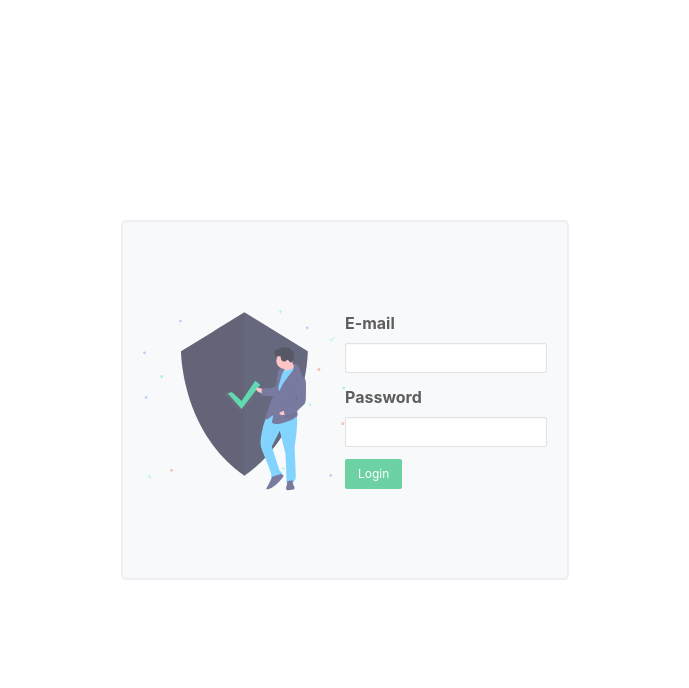
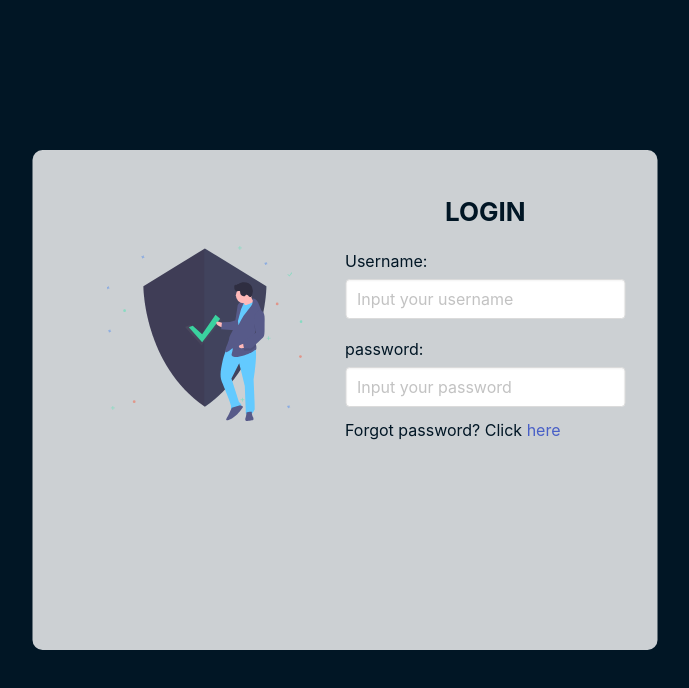
Before and after one commit to arivas-dev/fullstack, a React (Create React App) app in the folder web/: page / in a window 1280 px wide. Shown: the top 688 px of the page, without its empty margins (295-984 px from the left). Built offline with nearby package versions, Linux system fonts and the light colour scheme.

Commit message:
replace styled-components by sass

```diff
--- a/web/jsconfig.json
+++ b/web/jsconfig.json
@@ -2,7 +2,7 @@
   "compilerOptions": {
     "baseUrl": "src",
     "rootDir": ".",
-    "moduleResolution": "node",
+    "moduleResolution": "classic",
     "target": "es2019"
   },
   "exclude": ["/node_modules"]
--- a/web/src/App.js
+++ b/web/src/App.js
@@ -1,13 +1,21 @@
-import logo from './logo.svg';
+import { Spin } from 'antd';
+import { SystemRoutes } from 'components/SytemRoutes/SystemRoutes';
+import { BrowserRouter as Router, Switch } from 'react-router-dom';
+import React, { Suspense } from 'react';
 import './App.css';
-import Login from './pages/Login'
 import 'bulma/css/bulma.css'
+
+const Loading = () => <Spin tip="Please wait..." size="large" />
 
 function App() {
   return (
-    <div className="App">
-      <Login />
-    </div>
+    <Suspense fallback={<Loading />}>
+      <Router>
+        <Switch>
+          <SystemRoutes />
+        </Switch>
+      </Router>
+    </Suspense>
   );
 }
 
--- /dev/null
+++ b/web/src/components/SytemRoutes/SystemRoutes.js
@@ -0,0 +1,14 @@
+import React, { lazy } from 'react';
+import { Switch, Route } from 'react-router-dom';
+
+const Login = lazy(() => import('pages/login/Login'));
+const NotFound = lazy(() => import('pages/notFound/NotFound'));
+
+
+export const SystemRoutes = () => (
+  <Switch>
+    <Route exact path="/" component={Login} />
+    <Route exact path="/login" component={Login} />
+    <Route path="*" component={NotFound} />
+  </Switch>
+);
--- /dev/null
+++ b/web/src/constants/api.js
@@ -0,0 +1,3 @@
+const endPoints = {
+  login: 'http://127.0.0.1:8000/api/v1/login',
+};
--- a/web/src/pages/Login/index.js
+++ /dev/null
@@ -1,128 +0,0 @@
-import React, { useState } from 'react'
-import security from '../../assets/img/login/security.svg'
-import styled from 'styled-components'
-import axios from 'axios'
-import { setToken } from '../../store/actions/UserAction'
-import { connect } from 'react-redux'
-import {ErrorMessage} from '../../components/ErrorMessage'
-
-function Login(props) {
-    const [email, setEmail] = useState('')
-    const [password, setPassword] = useState('')
-
-    const login = async () => {
-        try {
-            const {data: {token}} = await axios.post('http://127.0.0.1:8000/api/v1/login',{email,password})
-
-            props.setToken(token)
-        } catch (error) {
-            const { response } = error
-            ErrorMessage(response)
-        }
-    }
-
-
-    return (
-        <Wrapper>
-            <div className="img_div">
-                <div className="security_img">
-                    <img src={security} />
-                </div>
-                <div className="form-login">
-                    <div className="inputs-login">
-                        <div className="field">
-                            <label className="label">E-mail</label>
-                            <div className="control">
-                                <input
-                                    className="input is-small"
-                                    type="text"
-                                    onChange={(evt) => setEmail(evt.target.value)}
-                                />
-                            </div>
-                        </div>
-
-                        <div className="field">
-                            <label className="label">Password</label>
-                            <div className="control">
-                                <input
-                                    className="input is-small"
-                                    type="password"
-                                    onChange={(evt) => setPassword(evt.target.value)}
-                                />
-                            </div>
-                        </div>
-                        <div className="field">
-                            <a href='#'>{props.user.token || ''}</a>
-                            <button
-                                className="button is-success is-small"
-                                onClick={()=> login()}
-                                >
-                                    Login
-                            </button>
-                        </div>
-                    </div>
-                </div>
-            </div>
-        </Wrapper>
-    )
-}
-
-const Wrapper = styled.div`
-    display: flex;
-    width: 100vw;
-    height: 100vh;
-    align-items: center;
-    justify-content: center;
-    background: white;
-
-
-    .img_div{
-        height: 45%;
-        width: 35%;
-        background-color: #f6f8fa;
-        border: 2px solid #eaecef;
-        border-radius: 5px;
-        opacity: 0.8;
-        display: flex;
-        justify-content: center;
-        align-items: center;
-        padding: 20px;
-
-        &>div{
-            width: 50%;
-            height: 100%;
-        }
-    }
-
-    .security_img{
-        display:flex;
-    }
-
-    .field{
-        display: flex;
-    flex-wrap: wrap;
-    }
-
-    .control{
-        width: 100%;
-    }
-
-    .form-login{
-        display: flex;
-        align-items: center;
-    }
-
-`
-
-
-const mapStateToProps = (state) => ({
-    user: state.UserReducer
-  })
-
-
-
-const mapDispatchToProps = (dispatch) => ({
-    setToken: (token) => dispatch(setToken(token))
-  })
-
-  export default connect(mapStateToProps, mapDispatchToProps)(Login)
--- /dev/null
+++ b/web/src/pages/login/Login.js
@@ -0,0 +1,57 @@
+import React, { useState } from 'react'
+import security from '../../assets/img/login/security.svg'
+import axios from 'axios'
+import { setToken } from '../../store/actions/UserAction'
+import { connect } from 'react-redux'
+import {ErrorMessage} from '../../components/ErrorMessage'
+import './Login.scss';
+
+const Login = (props) => {
+    const [email, setEmail] = useState('')
+    const [password, setPassword] = useState('')
+
+    const login = async () => {
+        try {
+            const {data: {token}} = await axios.post('http://127.0.0.1:8000/api/v1/login',{email,password})
+
+            props.setToken(token)
+        } catch (error) {
+            const { response } = error
+            ErrorMessage(response)
+        }
+    }
+
+
+    return (
+        <>
+            <span className="login-bg" />
+            <div className="login">
+                <div className="login-picture">
+                    <img src={security} alt="security" />
+                </div>
+                <div className="login-inputs">
+                    <h2 className="login-title">LOGIN</h2>
+                    <div className="login-input-group">
+                        <label>Username:</label>
+                        <input class="input" type="text" placeholder="Input your username"></input>
+                    </div>
+                    <div className="login-input-group">
+                        <label>password:</label>
+                        <input class="input" type="text" placeholder="Input your password"></input>
+                    </div>
+                    <h4 className="login-forgot">Forgot password? Click <a href="!#">here</a></h4>
+                </div>
+            </div>
+        </>
+    )
+}
+
+
+const mapStateToProps = (state) => ({
+    user: state.UserReducer,
+})
+const mapDispatchToProps = (dispatch) => ({
+    setToken: (token) => dispatch(setToken(token)),
+})
+
+export default connect(mapStateToProps, mapDispatchToProps)(Login);
--- /dev/null
+++ b/web/src/pages/login/Login.scss
@@ -0,0 +1,66 @@
+@import 'src/assets/scss/mixins';
+@import 'src/assets/scss/variables';
+
+.login {
+  position: fixed;
+  border-radius: 10px;
+  top: 50%;
+  left: 50%;
+  transform: translateX(-50%) translateY(-50%);
+  width: 625px;
+  max-width: 95%;
+  height: 500px;
+  padding: 1em 2em;
+  background: rgba($color: $light, $alpha: 0.8);
+  color: $dark;
+  display: table;
+  table-layout: fixed;
+  color: $dark;
+
+  &-bg {
+    position: fixed;
+    background: $dark;
+    top: 0;
+    left: 0;
+    width: 100vw;
+    height: 100vh;
+  }
+
+  &-picture, &-inputs {
+    display: table-cell;
+    vertical-align: top;
+    width: 50%;
+  }
+
+  &-picture {
+    text-align: center;
+    & > img {
+      margin-top: 5em;
+      max-width: 70%;
+    }
+  }
+
+  &-inputs {
+    text-align: center;
+  }
+
+  &-title {
+    font-weight: bold;
+    margin-top: 1em;
+    font-size: 26px;
+    text-align: center;
+  }
+
+  &-input-group {
+    margin: .7em 0;
+    text-align: left;
+    & > label {
+      display: inline-block;
+      margin: .4em 0;
+    }
+  }
+
+  &-forgot {
+    text-align: left;
+  }
+}
--- /dev/null
+++ b/web/src/pages/notFound/NotFound.js
@@ -0,0 +1,11 @@
+import React from 'react'
+
+const NotFound = () => {
+  return (
+    <div>
+        Sorry, the resource you was looking found could't be found.
+    </div>
+  )
+}
+
+export default NotFound;
```
Also changed, not shown: web/package.json (+5 -2 lines), 1 other file (tests, documents, lock files or other folders).
